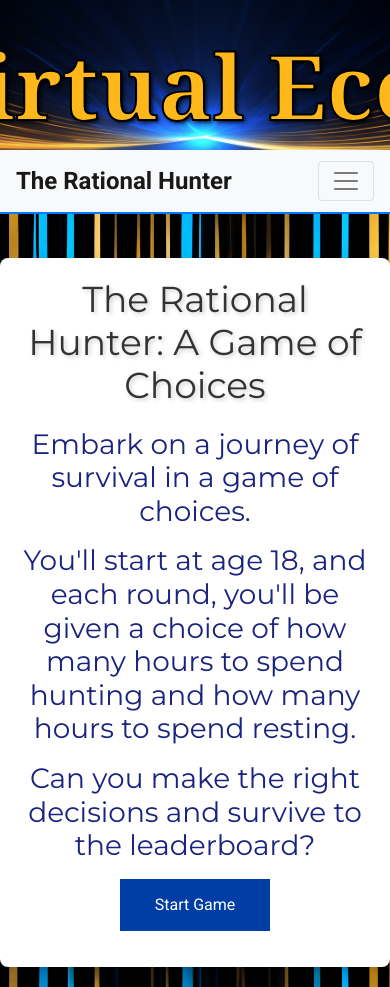
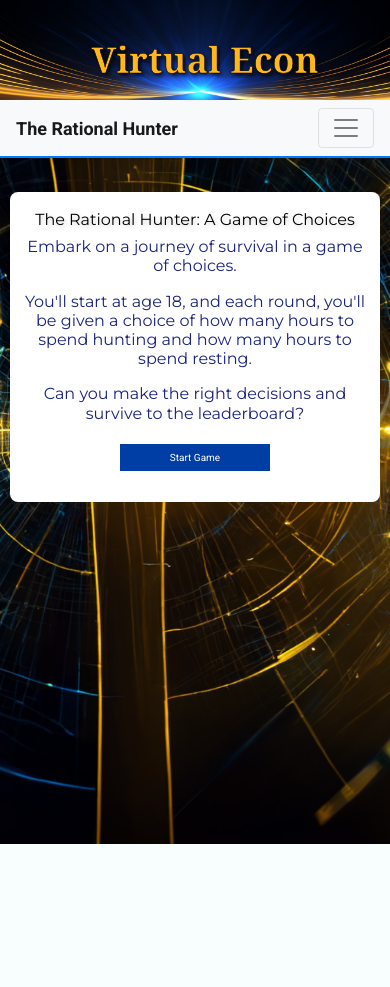
Before and after one commit to matthewdlang18/virtual_econ, a Flask app: page /game1/home1 in a window 390 px wide; the page is wider, and only the part inside the window is pictured. After the commit the page ends 844 px from the top of that part, so only its background shows below. Run offline with Flask 3, Linux system fonts and the light colour scheme; some libraries are stand-ins or nearby versions.

Commit message:
Add files via upload

```diff
--- a/static/styles.css
+++ b/static/styles.css
@@ -384,5 +384,3 @@ body {
 }
 
 }
-
-}
--- a/static/styles1.css
+++ b/static/styles1.css
@@ -17,9 +17,6 @@ body {
     color: #000000;
 }
 
-h1 {
-    color: #000000;
-}
 
 
 .container {
@@ -31,11 +28,11 @@ h1 {
     box-shadow: 0px 0px 10px 0px rgba(0,0,0,0.1);
 }
 
-h1 {
-    text-align: center;
-    margin-bottom: 20px;
-    color: #ff6f00;
+.large-age {
+    font-size: 48px;
+    /* You can add other styles here if needed */
 }
+
 
 h1, h2, h3, h4, h5, h6 {
     font-family: 'Montserrat', sans-serif;
@@ -249,7 +190,7 @@ button, a {
 
 h1 {
     color: #000000;
-    font-size: 36px;
+    font-size: 48px;
     text-shadow: 2px 2px 4px rgba(0, 0, 0, 0.2);
     text-align: center;
 }
@@ -363,15 +306,15 @@ a.button {
     text-align: center;
 }
 
+.smaller-heading {
+    font-size: 24px;  /* Adjust this value as desired */
+}
+
 .leaderboard-table th {
     background-color: #f0f0f0;
     font-weight: bold;
 }
 
-h1 {
-    text-align: center;
-    color: #333;
-}
 .blue-button {
     background-color: #003da5;
     color: white;
@@ -455,3 +398,134 @@ h1 {
     -webkit-text-stroke: 2px black;
     text-stroke: 2px black;
 }
+
+
+@media only screen and (max-width: 600px) {
+  .title {
+    text-align: center;
+    font-size: 36px;
+    padding: 10px;
+  }
+  .header-title {
+    font-size: 36px;
+    -webkit-text-stroke: 0.5px black;
+  }
+  .navbar-brand {
+    font-size: 18px;
+  }
+
+  .navbar-text{
+    font-size: 10px;
+  }
+
+  .header-container {
+    height: 100px;
+  }
+
+  .container {
+    max-width: 95%;
+    margin: 10px auto;
+    padding: 10px;
+    font-size: 12px;
+  }
+
+
+  h1 {
+    font-size: 14px;
+    margin-top: 8px;
+  }
+
+  .game-info p {
+    font-size: 12px;
+      height: 24px;
+  }
+
+  .user-input label,
+  .user-input input,
+  .user-input button {
+    font-size: 12px;
+    margin: 4px 0;
+  }
+
+  .game-output p {
+    font-size: 10px;
+  }
+
+  #game-log {
+    width: 100%;
+    overflow-x: auto;
+    border-collapse: collapse;
+  }
+.leaderboard-table{
+    width: 100%;
+    background-color: gray;
+    font-weight: bold;
+  }
+
+.leaderboard-table th, .leaderboard-table td {
+    font-size: 10px;
+    padding: 6px;
+    border: 1px solid #ddd;
+  }
+
+  #game-log th,
+  #game-log td {
+    font-size: 10px;
+    padding: 6px;
+    border: 1px solid #ddd;
+  }
+
+  .leaderboard-table tr:nth-child(even) {
+    background-color: #f9f9f9;
+  }
+
+  #game-log tr:nth-child(even) {
+    background-color: #f9f9f9;
+  }
+.leaderboard-table tr:hover {
+    background-color: #eaeaea;
+  }
+  #game-log tr:hover {
+    background-color: #eaeaea;
+  }
+
+  .chart-container {
+    display: block;
+    width: 100%;
+    width: 100%;
+    height: 300px;
+    margin-bottom: 20px;
+    overflow: auto; /* Hide horizontal scrollbar for the container */
+    clear: both; /* Ensures each container starts on a new line */
+}
+}
+
+.dashboard {
+    display: flex;
+    flex-direction: column; /* Make flex items stack vertically */
+    justify-content: center; /* Center items vertically if there's extra space */
+    align-items: center; /* Center items horizontally */
+    padding: 20px;
+}
+
+.dashboard .container {
+    width: 100%;
+    clear: both;
+}
+.container h1 {
+    font-size: 16px; /* Reduce the font size for chart titles */
+}
+
+    .container h2 {
+        font-size: 16px;  /* Reduce the font size for chart titles */
+        text-align: center; /* Center the titles */
+    }
+
+    .blue-button {
+        font-size: 10px;   /* Adjust font size for button text */
+        padding: 6px 10px; /* Adjust button padding (vertical and horizontal) */
+        margin: 5px;       /* Adjust margin around the button if needed */
+    }
+}
+
+    }
```
Also changed, not shown: other parts of static/styles1.css (+3 -57 lines), static/background1.jpg.
